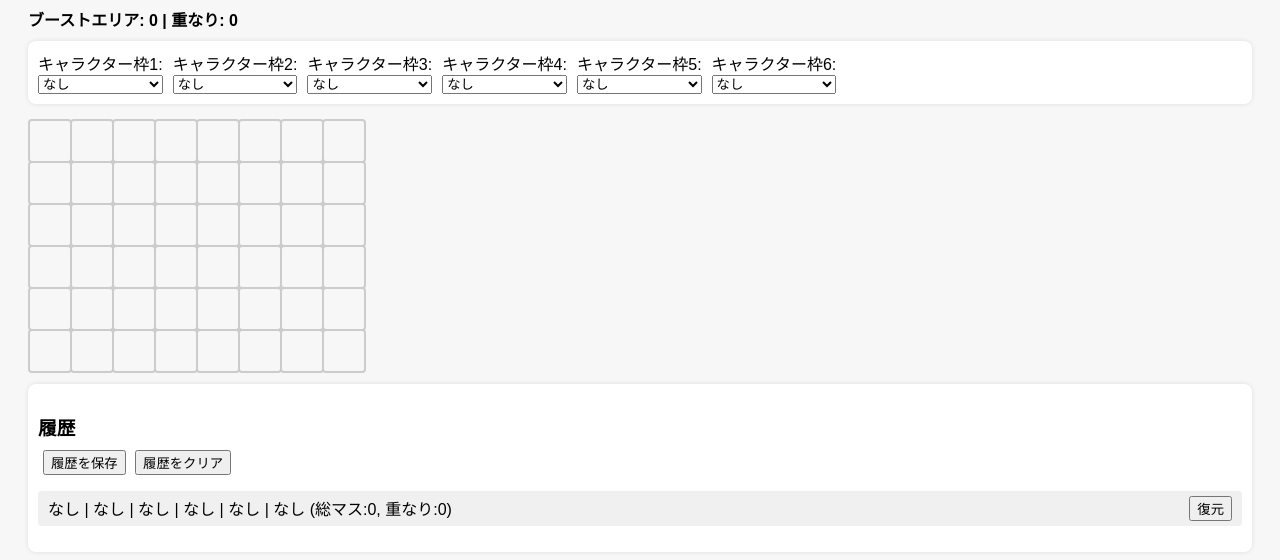
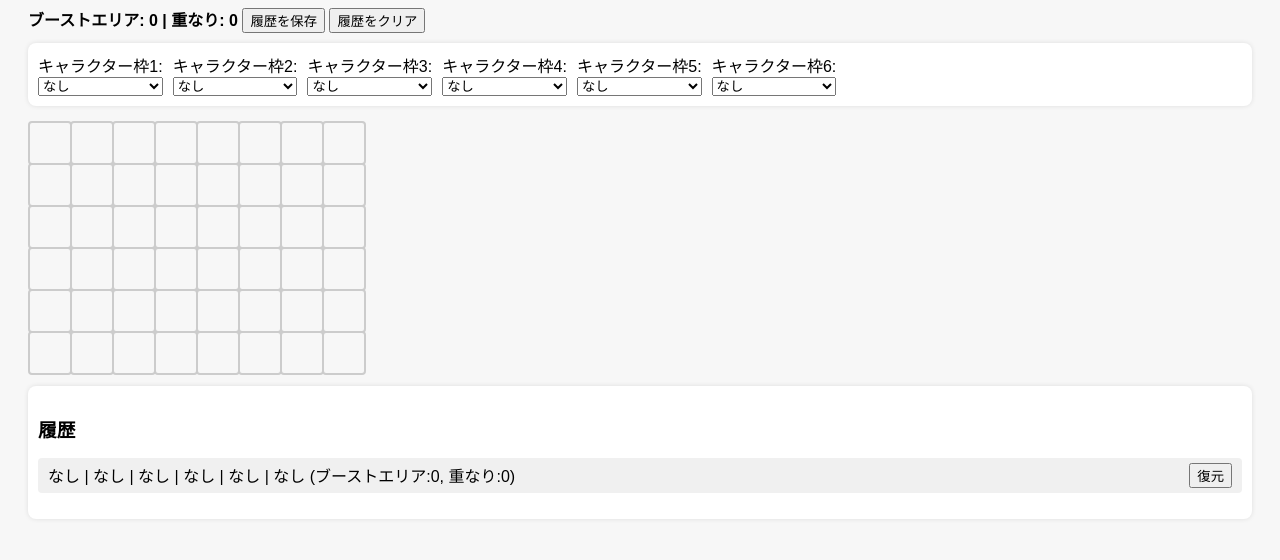
Before and after one commit to arukan-1216/bost1, a plain HTML site: page index.html in a window 1280 px wide. Both pictures are taken after a click on the button "履歴を保存". Shown: the part 86-646 px from the top of the page. Drawn offline with Linux system fonts and the light colour scheme.

Commit message:
Update index.html

```diff
--- a/index.html
+++ b/index.html
@@ -25,6 +25,8 @@
 <div class="stats">
   <span id="total">ブーストエリア: 0</span> |
   <span id="overlapCount">重なり: 0</span>
+  <button id="saveHistoryBtn">履歴を保存</button>
+  <button id="clearHistoryBtn">履歴をクリア</button>
 </div>
 
 <div class="controls" id="controls"></div>
@@ -33,8 +35,6 @@
 
 <div class="history">
   <h3>履歴</h3>
-  <button id="saveHistoryBtn">履歴を保存</button>
-  <button id="clearHistoryBtn">履歴をクリア</button>
   <ul id="historyList"></ul>
 </div>
 
@@ -95,7 +95,6 @@ function updateGrid(){
     c.classList.remove("overlap");
   });
 
-  // 選択順で塗りつぶし
   selections.forEach(select=>{
     const char = select.value;
     if(char!=="なし" && characters[char]){
@@ -104,37 +103,31 @@ function updateGrid(){
         if(!occupied[key]) occupied[key]=0;
         occupied[key]++;
         const cell=document.querySelector(`.cell[data-x='${x}'][data-y='${y}']`);
-        if(cell){
-          cell.style.backgroundColor=characters[char].color;
-        }
+        if(cell) cell.style.backgroundColor=characters[char].color;
       });
     }
   });
 
-  let total=0;
-  let overlap=0;
+  let overlap = Object.values(occupied).filter(v=>v>1).length;
+  let district = Object.keys(occupied).length - overlap;
 
-  // 黒丸表示
   Object.keys(occupied).forEach(k=>{
-    const [x,y]=k.split(",").map(Number);
-    const cell=document.querySelector(`.cell[data-x='${x}'][data-y='${y}']`);
-    if(cell){
-      total++;
-      if(occupied[k]>1){
+    if(occupied[k]>1){
+      const [x,y]=k.split(",").map(Number);
+      const cell=document.querySelector(`.cell[data-x='${x}'][data-y='${y}']`);
+      if(cell){
         cell.classList.add("overlap");
         cell.textContent="●";
-        overlap++;
       }
     }
   });
 
-  totalSpan.textContent=`ブーストエリア: ${total}`;
+  totalSpan.textContent=`ブーストエリア: ${district}`;
   overlapSpan.textContent=`重なり: ${overlap}`;
 }
 
-// 保存履歴
 function saveHistory(){
-  const vals = Array.from(selections).map(s=>s.value);
+  const vals=Array.from(selections).map(s=>s.value);
   const occupied = {};
   selections.forEach(select=>{
     const char = select.value;
@@ -146,23 +139,22 @@ function saveHistory(){
       });
     }
   });
-  let total = Object.keys(occupied).length;
-  let overlap = Object.values(occupied).filter(v=>v>1).length;
+  const overlap = Object.values(occupied).filter(v=>v>1).length;
+  const district = Object.keys(occupied).length - overlap;
 
-  let hist=JSON.parse(localStorage.getItem("boostHistory")||"[]");
-  hist.unshift({ vals, total, overlap });
+  let hist = JSON.parse(localStorage.getItem("boostHistory")||"[]");
+  hist.unshift({ vals, district, overlap });
   if(hist.length>10) hist.pop();
-  localStorage.setItem("boostHistory",JSON.stringify(hist));
+  localStorage.setItem("boostHistory", JSON.stringify(hist));
   renderHistory();
 }
 
-// 履歴表示
 function renderHistory(){
-  const hist=JSON.parse(localStorage.getItem("boostHistory")||"[]");
+  const hist = JSON.parse(localStorage.getItem("boostHistory")||"[]");
   historyList.innerHTML="";
-  hist.forEach((h,i)=>{
+  hist.forEach(h=>{
     const li=document.createElement("li");
-    li.innerHTML=`${h.vals.join(" | ")} (総マス:${h.total}, 重なり:${h.overlap})`;
+    li.innerHTML=`${h.vals.join(" | ")} (ブーストエリア:${h.district}, 重なり:${h.overlap})`;
     const restoreBtn=document.createElement("button");
     restoreBtn.textContent="復元";
     restoreBtn.addEventListener("click",()=>{ selections.forEach((s,j)=>s.value=h.vals[j]); updateGrid(); });
@@ -171,7 +163,6 @@ function renderHistory(){
   });
 }
 
-// 履歴クリア
 function clearHistory(){
   localStorage.removeItem("boostHistory");
   renderHistory();
```
